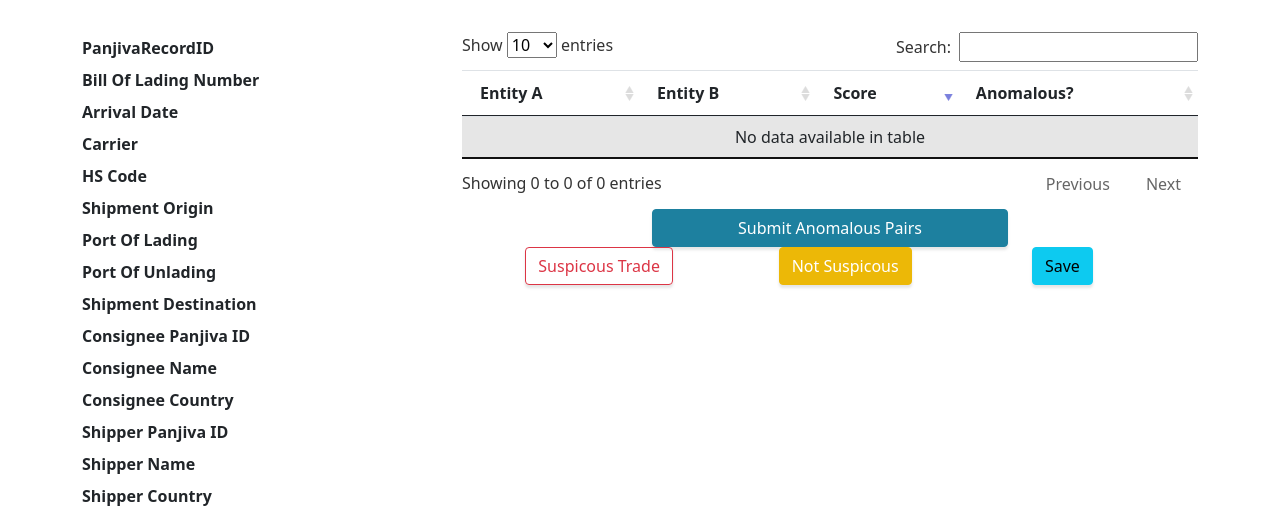
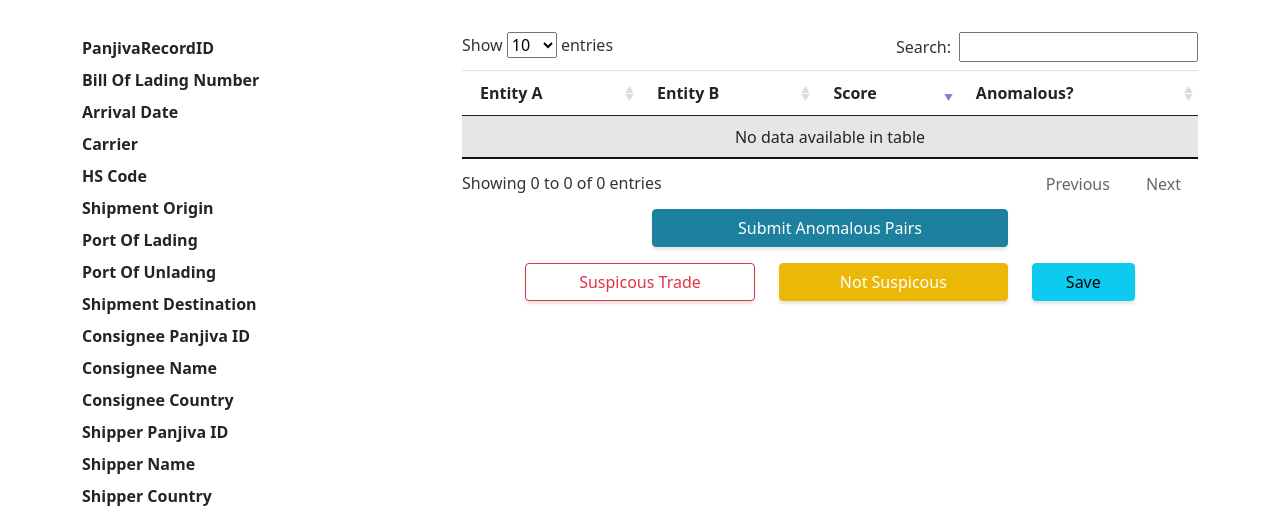
Before and after one commit to ddatta-DAC/wwf_site_p1, a Django app: template home/templates/hitl_record_detail.html in a window 1280 px wide. Shown: the part 80-590 px from the top of the page. Run offline with Django 3.2, Linux system fonts and the light colour scheme; the template is opened without the code that fills it, so the values that code supplies are empty; some libraries are stand-ins or nearby versions.

Commit message:
Style buttons

```diff
--- a/home/templates/hitl_record_detail.html
+++ b/home/templates/hitl_record_detail.html
@@ -96,20 +96,20 @@
           <button type="button" class="btn btn-primary wide-button">Submit Anomalous Pairs</button>
         </div>
       </div>
-      <div class="row">
+      <div class="row pt-3">
         <div class="col-md-1"></div>
         <div class="col-md-4 ">
-          <button type="button" class="btn btn-outline-danger">
+          <button type="button" class="wide-button btn btn-outline-danger">
           Suspicous Trade
           </button>
         </div>
         <div class="col-md-4 ">
-          <button type="button" class="btn btn-secondary">
+          <button type="button" class="wide-button btn btn-secondary">
           Not Suspicous
           </button>
         </div>
         <div class="col-md-2">
-          <button type="button" class="btn btn-info" data-toggle="tooltip" data-placement="bottom" title="Click to save feedback.">
+          <button type="button" class="wide-button btn btn-info" data-toggle="tooltip" data-placement="bottom" title="Click to save feedback.">
           Save
           </button>
         </div>
```
